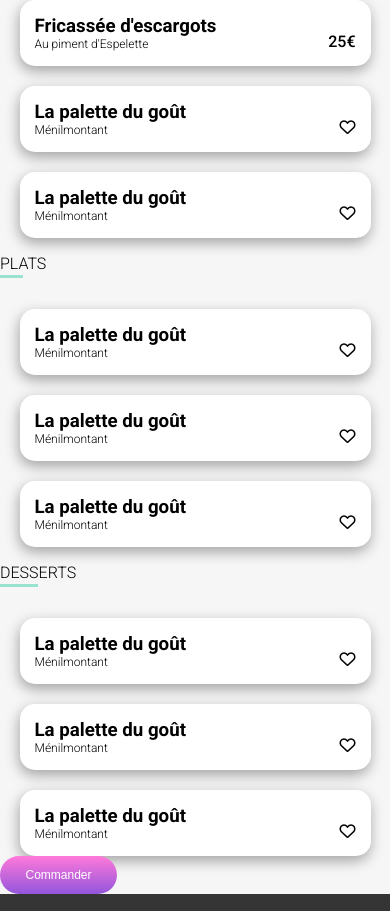
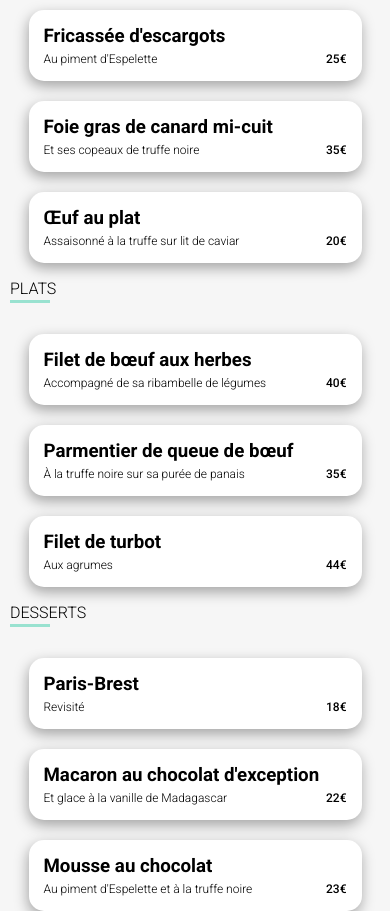
Before and after one commit to AurelieDuynslaeger/adohmyfood.github.io, a website: page palettedugout.html in a window 390 px wide. Shown: the part 527-1438 px from the top of the page. Drawn offline with Linux system fonts and the light colour scheme; a web font is replaced by a local one.

Commit message:
✅ Palette du gout done structure +  mobile style

```diff
--- a/palettedugout.html
+++ b/palettedugout.html
@@ -35,7 +35,7 @@
                                         <p class="item-subtitle">Au piment d'Espelette</p>
                                     </div>
                                     <div class="item-price">
-                                        25€
+                                        <p>25€</p>
                                     </div>
                                 </div>
                             </article>
@@ -44,11 +44,11 @@
                             <article class="item">
                                 <div class="item-content">
                                     <div class="item-txt">
-                                        <h3 class="item-title">La palette du goût</h3>
-                                        <p class="item-subtitle">Ménilmontant</p>
+                                        <h3 class="item-title">Foie gras de canard mi-cuit</h3>
+                                        <p class="item-subtitle">Et ses copeaux de truffe noire</p>
                                     </div>
                                     <div class="item-price">
-                                        <i class="fa-regular fa-heart"></i>
+                                        <p>35€</p>
                                     </div>
                                 </div>
                             </article>
@@ -57,11 +57,11 @@
                             <article class="item">
                                 <div class="item-content">
                                     <div class="item-txt">
-                                        <h3 class="item-title">La palette du goût</h3>
-                                        <p class="item-subtitle">Ménilmontant</p>
+                                        <h3 class="item-title">Œuf au plat</h3>
+                                        <p class="item-subtitle">Assaisonné à la truffe sur lit de caviar</p>
                                     </div>
                                     <div class="item-price">
-                                        <i class="fa-regular fa-heart"></i>
+                                        <p>20€</p>
                                     </div>
                                 </div>
                             </article>
@@ -73,11 +73,11 @@
                             <article class="item">
                                 <div class="item-content">
                                     <div class="item-txt">
-                                        <h3 class="item-title">La palette du goût</h3>
-                                        <p class="item-subtitle">Ménilmontant</p>
+                                        <h3 class="item-title">Filet de bœuf aux herbes</h3>
+                                        <p class="item-subtitle">Accompagné de sa ribambelle de légumes</p>
                                     </div>
                                     <div class="item-price">
-                                        <i class="fa-regular fa-heart"></i>
+                                        <p>40€</p>
                                     </div>
                                 </div>
                             </article>
@@ -86,11 +86,11 @@
                             <article class="item">
                                 <div class="item-content">
                                     <div class="item-txt">
-                                        <h3 class="item-title">La palette du goût</h3>
-                                        <p class="item-subtitle">Ménilmontant</p>
+                                        <h3 class="item-title">Parmentier de queue de bœuf</h3>
+                                        <p class="item-subtitle">À la truffe noire sur sa purée de panais</p>
                                     </div>
                                     <div class="item-price">
-                                        <i class="fa-regular fa-heart"></i>
+                                        <p>35€</p>
                                     </div>
                                 </div>
                             </article>
@@ -99,11 +99,11 @@
                             <article class="item">
                                 <div class="item-content">
                                     <div class="item-txt">
-                                        <h3 class="item-title">La palette du goût</h3>
-                                        <p class="item-subtitle">Ménilmontant</p>
+                                        <h3 class="item-title">Filet de turbot</h3>
+                                        <p class="item-subtitle">Aux agrumes</p>
                                     </div>
                                     <div class="item-price">
-                                        <i class="fa-regular fa-heart"></i>
+                                        <p>44€</p>
                                     </div>
                                 </div>
                             </article>
@@ -115,11 +115,11 @@
                             <article class="item">
                                 <div class="item-content">
                                     <div class="item-txt">
-                                        <h3 class="item-title">La palette du goût</h3>
-                                        <p class="item-subtitle">Ménilmontant</p>
+                                        <h3 class="item-title">Paris-Brest</h3>
+                                        <p class="item-subtitle">Revisité</p>
                                     </div>
                                     <div class="item-price">
-                                        <i class="fa-regular fa-heart"></i>
+                                        <p>18€</p>
                                     </div>
                                 </div>
                             </article>
@@ -128,11 +128,11 @@
                             <article class="item">
                                 <div class="item-content">
                                     <div class="item-txt">
-                                        <h3 class="item-title">La palette du goût</h3>
-                                        <p class="item-subtitle">Ménilmontant</p>
+                                        <h3 class="item-title">Macaron au chocolat d'exception</h3>
+                                        <p class="item-subtitle">Et glace à la vanille de Madagascar</p>
                                     </div>
                                     <div class="item-price">
-                                        <i class="fa-regular fa-heart"></i>
+                                        <p>22€</p>
                                     </div>
                                 </div>
                             </article>
@@ -141,11 +141,11 @@
                             <article class="item">
                                 <div class="item-content">
                                     <div class="item-txt">
-                                        <h3 class="item-title">La palette du goût</h3>
-                                        <p class="item-subtitle">Ménilmontant</p>
+                                        <h3 class="item-title">Mousse au chocolat</h3>
+                                        <p class="item-subtitle">Au piment d'Espelette et à la truffe noire</p>
                                     </div>
                                     <div class="item-price">
-                                        <i class="fa-regular fa-heart"></i>
+                                        <p>23€</p>
                                     </div>
                                 </div>
                             </article>
--- a/sass/restaurant.scss
+++ b/sass/restaurant.scss
@@ -49,6 +49,7 @@ a{
         }
     }
     .menu-items{
+        margin: 10px;
         .items{
             .items-title{
                 position: relative;
@@ -61,7 +62,7 @@ a{
                 position: absolute;
                 bottom: -5px;
                 left: 0;
-                width: 50%;
+                width: 40px;
                 height: 3px;
                 background-color: v.$color-tertiary;
             }
@@ -83,7 +84,12 @@ a{
                 }
                 .item-subtitle{
                     margin: 0;
+                    margin-top: 5px;
                     font-weight: 200;
+                    font-size: 12px;
+                }
+                .item-price p {
+                    margin: 0;
                     font-size: 12px;
                 }
             }
```
Also changed, not shown: Oh my food - Textes.txt (line endings or trailing spaces), css/restaurant.css, 1 other file.
